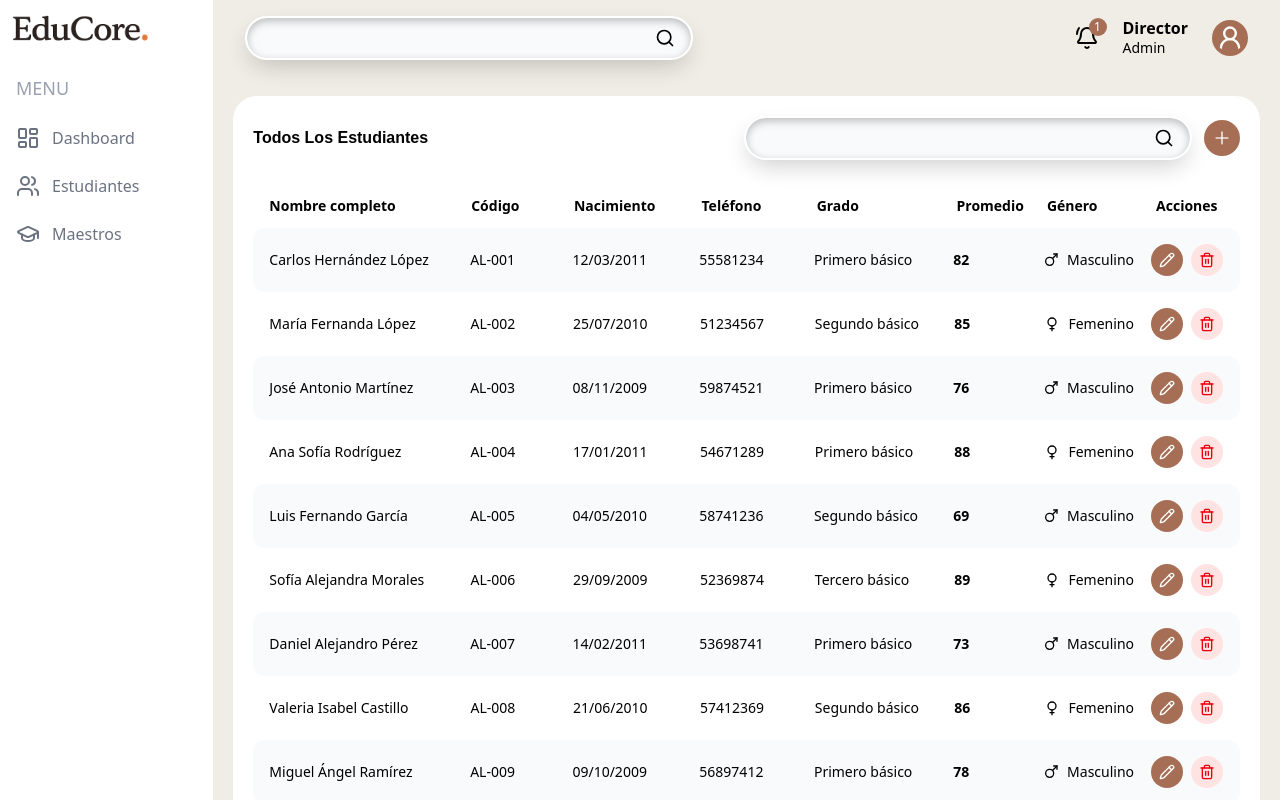
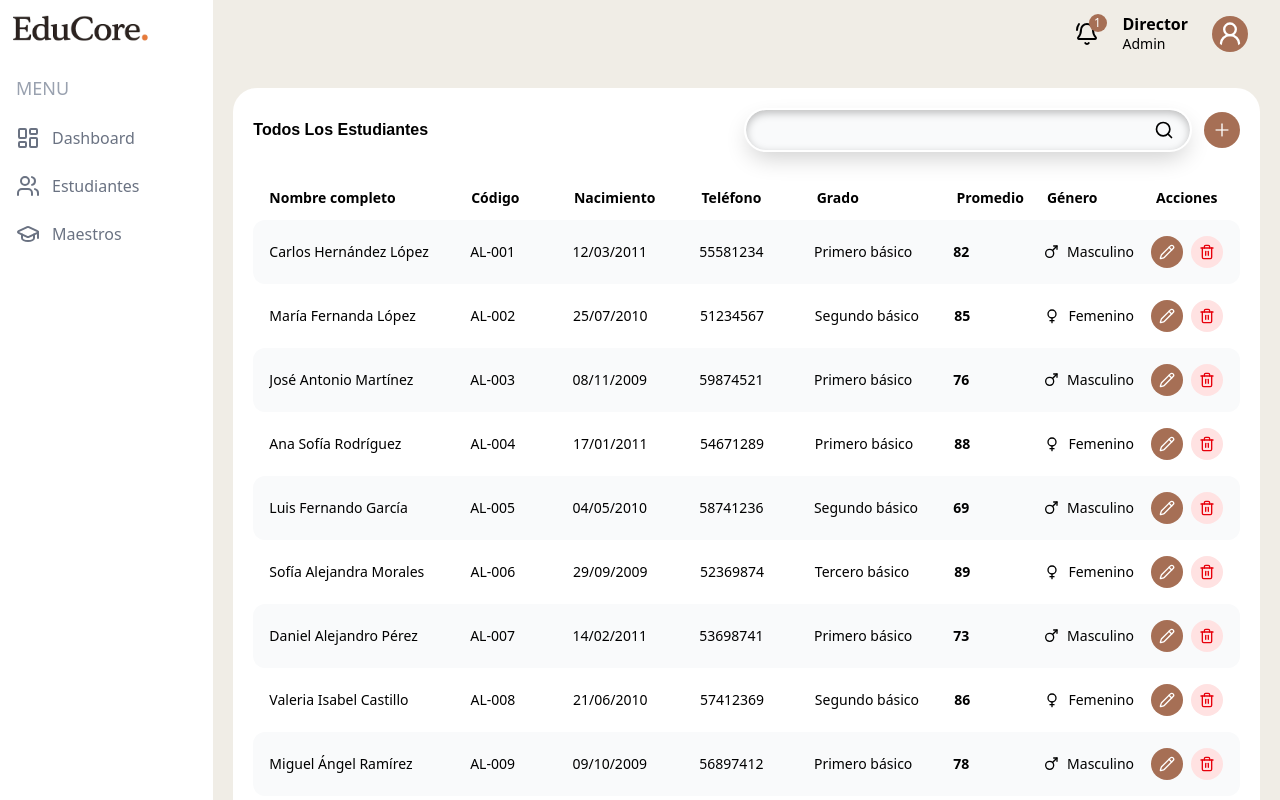
Before and after one commit to OtonielG/educore, a Next.js app: page /dashboard/estudiantes in a window 1280 px wide. Shown: the top 800 px of the page. Built offline with nearby package versions, Linux system fonts and the light colour scheme; a web font is replaced by a local one.

Commit message:
refactor: remove search form from Navbar and adjust layout

```diff
--- a/src/app/dashboard/components/layout/navbar.tsx
+++ b/src/app/dashboard/components/layout/navbar.tsx
@@ -1,18 +1,9 @@
-import { Search, UserRound, BellRing } from "lucide-react";
+import { UserRound, BellRing } from "lucide-react";
 
 export default function Navbar() {
   return (
-    <div className="flex justify-between items-center gap-15 p-4 lg:px-8">
-      <form className="flex min-w-25 max-w-md grow items-center rounded-full border-2 border-white bg-gray-50 shadow-[0_10px_25px_-5px_rgba(0,0,0,0.2),inset_0_3px_8px_rgba(0,0,0,0.25)]">
-        <input
-          type="text"
-          className="min-w-0 grow bg-transparent px-5 py-2 outline-none"
-        />
-        <button type="submit" className="shrink-0 px-4" aria-label="Buscar">
-          <Search className="size-5" />
-        </button>
-      </form>
-      <div className="hidden md:flex justify-center items-center gap-6">
+    <div className="flex items-center justify-end p-4 lg:px-8">
+      <div className="flex items-center justify-end gap-6">
         <div className="relative">
           <BellRing className="h-6 w-6" />
           <span className="absolute -top-2 -right-2 flex justify-center items-center h-[18px] w-[18px] text-[12px] rounded-full bg-dashboard-accent text-dashboard-surface">
```
